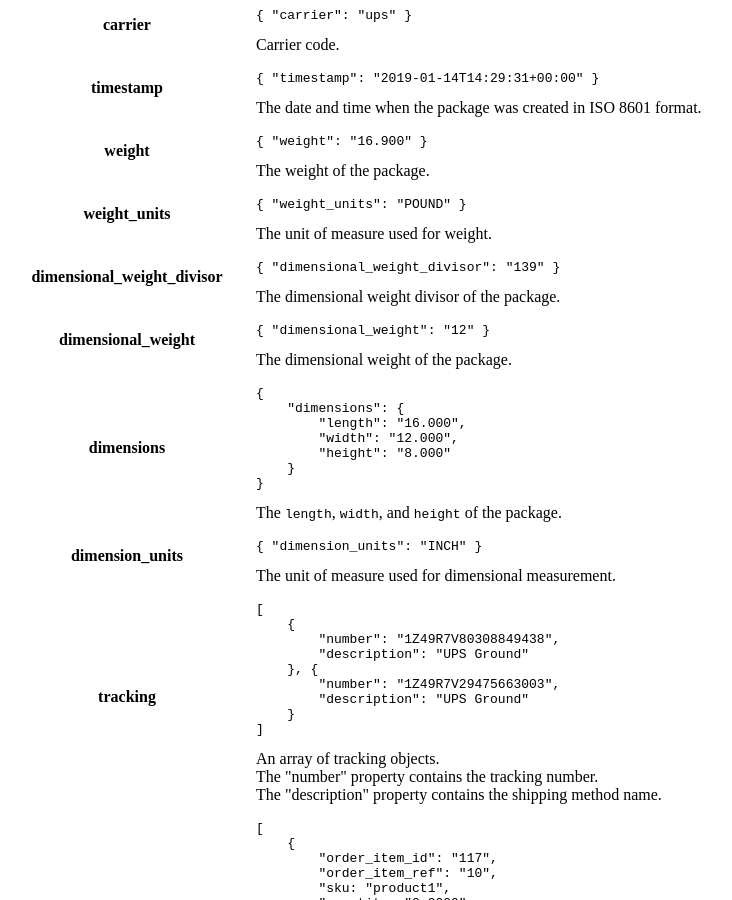
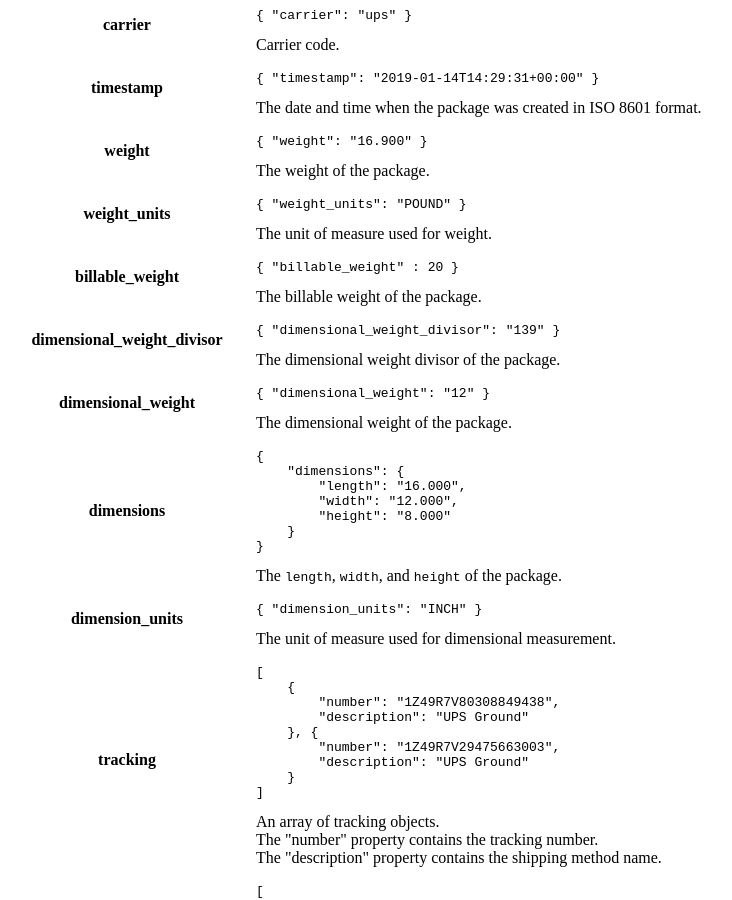
Before and after one commit to ShipStream/shipstream.github.io, a Jekyll site: the page built from _posts/2014-07-25-shipment.md, in a window 1280 px wide and 900 px high, scrolled down 6076 px. Shown: the whole window, without its empty margins (9-741 px from the left). Built offline with Jekyll 4.4.1, drawn with Linux system fonts in a browser that asks for light colours; a style sheet for code colours, icons or effects is not loaded.

Commit message:
Add billable_weight to the order and the shipment APIs.

```diff
--- a/_posts/2014-07-25-shipment.md
+++ b/_posts/2014-07-25-shipment.md
@@ -513,6 +513,13 @@ Shipment information.
     </td>
 </tr>
 <tr>
+    <th>billable_weight</th>
+    <td>
+        <pre><code>{ "billable_weight" : 20 }</code></pre>
+        The billable weight of the package.
+    </td>
+</tr>
+<tr>
     <th>dimensional_weight_divisor</th>
     <td>
         <pre><code>{ "dimensional_weight_divisor": "139" }</code></pre>
```
Also changed, not shown: _posts/2014-07-25-order.md (+7 -0 lines).
